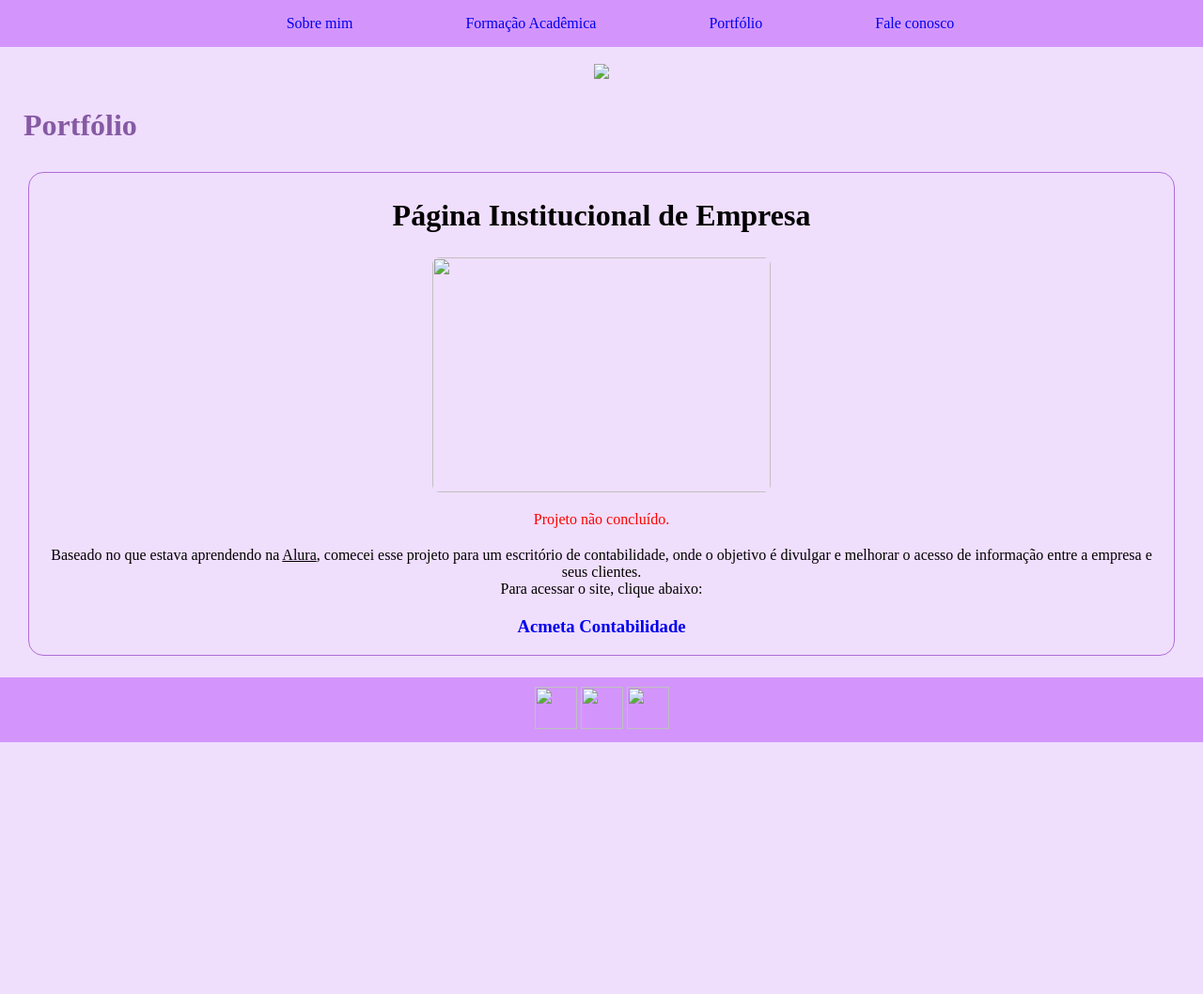
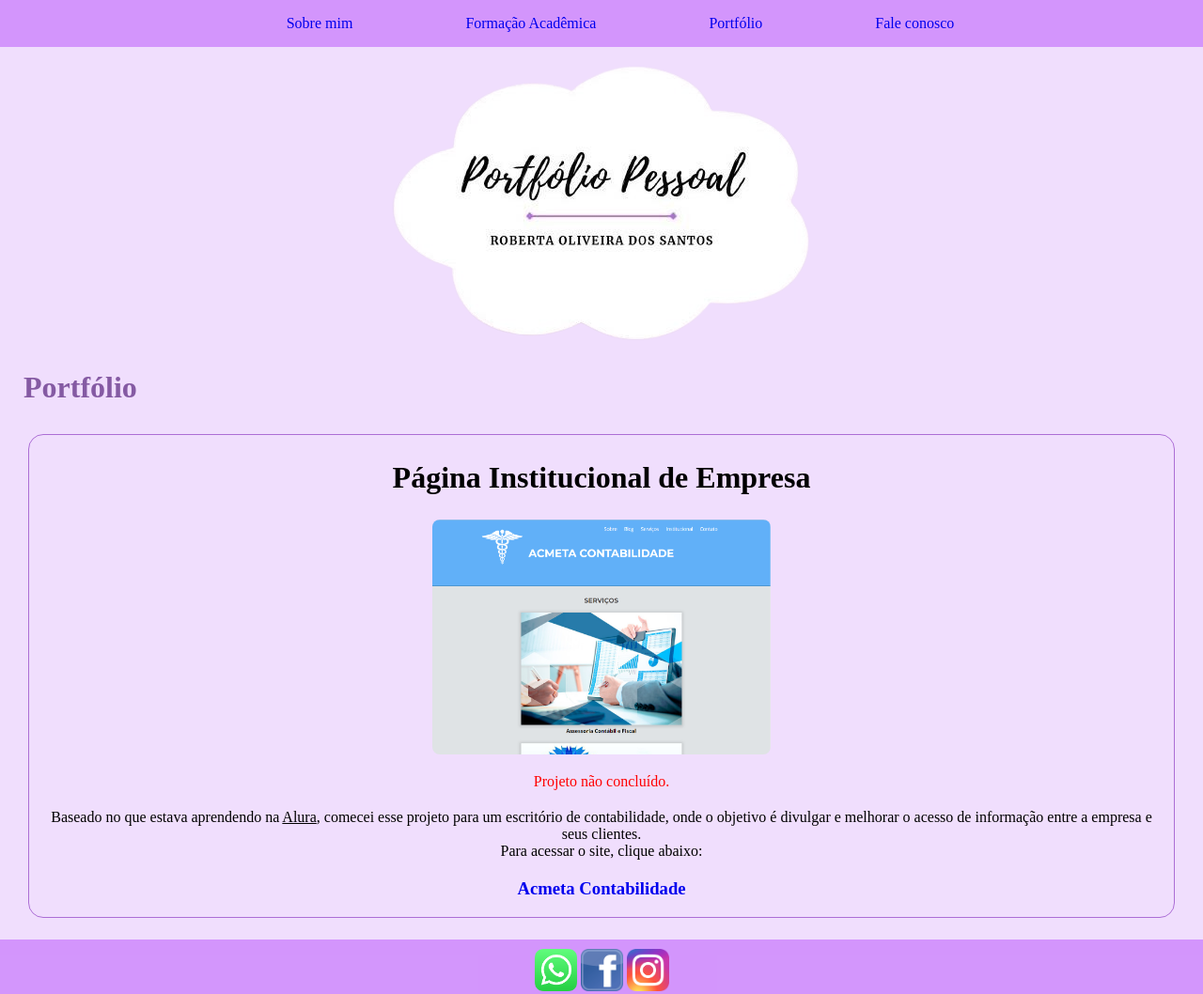
Before and after one commit to dossantos15/robertasantos.github.io, a plain HTML site: page portfolio.html in a window 1280 px wide. Shown: the whole page at 94% size. Before the commit the page ends 800 px from the top, so only its background shows below. Drawn offline with Linux system fonts and the light colour scheme.

Commit message:
Update portfolio.html

```diff
--- a/portfolio.html
+++ b/portfolio.html
@@ -20,14 +20,14 @@
     <br>
     <div class="container wrapper">
         <aside class="imagem_nuvem">
-            <img src="img_nuvem.png"> <!--Imagem feita no Canva-->
+            <img src="img/img_nuvem.png"> <!--Imagem feita no Canva-->
         </aside>
         <section class=" principal"> <!--Parte principal, onde exponho os trabalhos-->
             <h1>Portfólio</h1>
             <div class="card2">
                 <div class="img3">
                     <h2 style="font-size: 2rem">Página Institucional de Empresa</h2>
-                    <img src="img_site.PNG" width="360px" height="250px" style="border-radius: 0.5rem;">
+                    <img src="img/img_site.PNG" width="360px" height="250px" style="border-radius: 0.5rem;">
                     <div>
                         <p style="color: red;">Projeto não concluído.</p>
                         <p style="margin: 20px;">Baseado no que estava aprendendo na <a href="https://www.alura.com.br/" style="padding: 0%; color: black; text-decoration: underline;">Alura</a>, comecei esse projeto para um escritório de contabilidade, onde o objetivo é divulgar e melhorar o acesso de informação entre a empresa e seus clientes. <br> Para acessar o site, clique abaixo:
@@ -41,9 +41,9 @@
     <footer class="container">
         <div>
             <aside class="imagem_rodape"> <!--As imagens de redes socias abaixo são apenas de "enfeite", mas se fosse o caso, poderiam ter links, onde redireciona o usuáro para a página-->
-                <img src="img_whats.png" width="45px" height="45px">
-                <img src="img_face.png" width="45px" height="45px">
-                <img src="img_insta.png" width="45px" height="45px">
+                <img src="img/img_whats.png" width="45px" height="45px">
+                <img src="img/img_face.png" width="45px" height="45px">
+                <img src="img/img_insta.png" width="45px" height="45px">
             </aside>
         </div>
     </footer>
```
